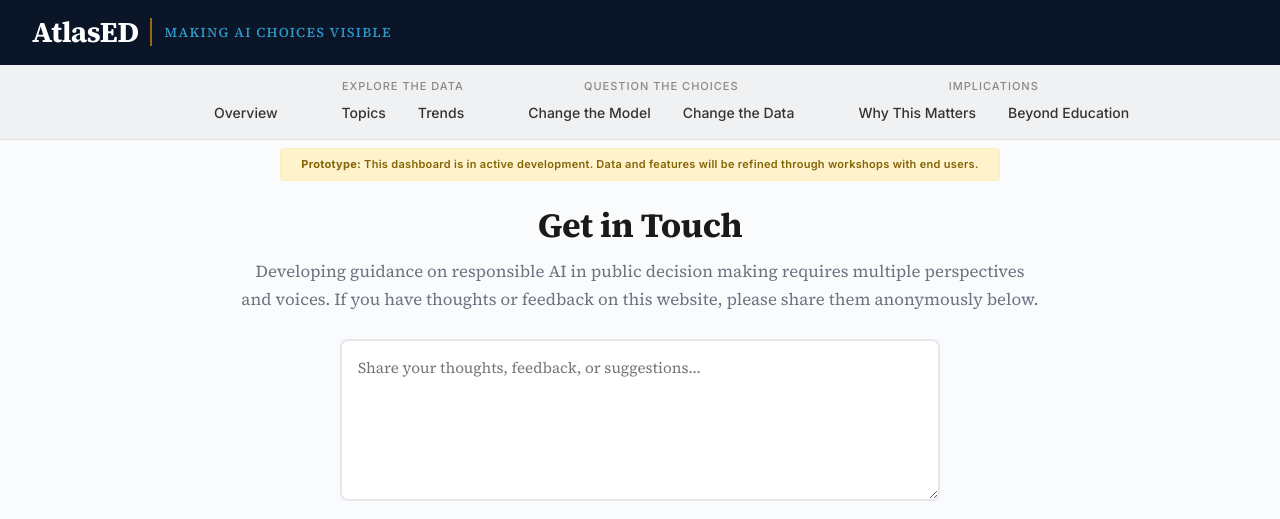
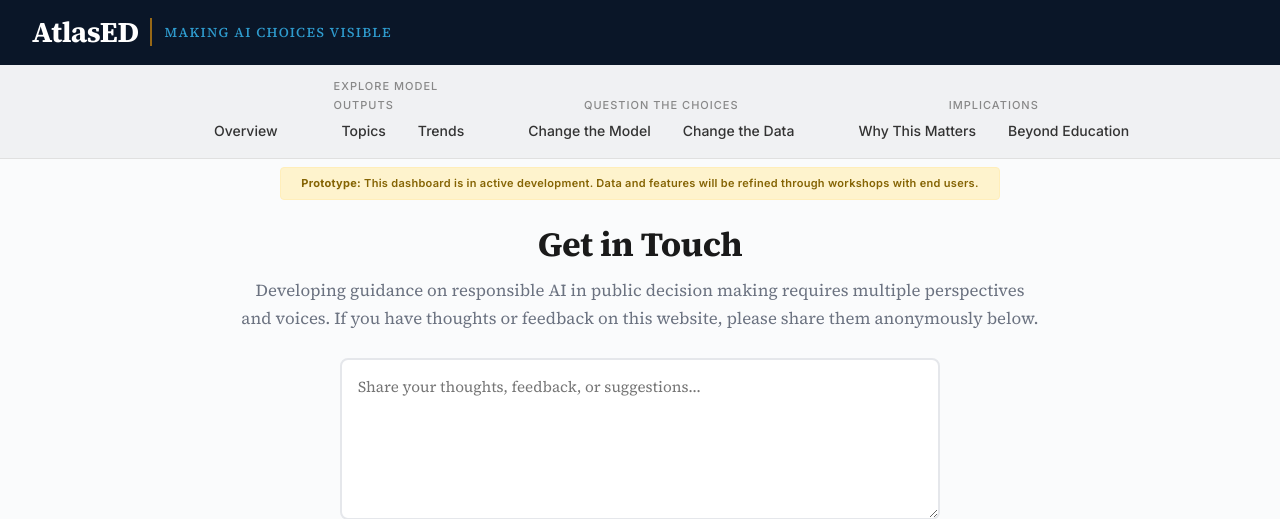
Before and after one commit to Yorkel/atlas-ed-tool, a FastAPI app: page /contact in a window 1280 px wide. Shown: the top 519 px of the page. Run offline with FastAPI, Linux system fonts and the light colour scheme.

Commit message:
base.html

```diff
--- a/templates/base.html
+++ b/templates/base.html
@@ -42,7 +42,7 @@
                 </div>
             </div>
             <div class="nav-column">
-                <span class="group-title">Explore the Data</span>
+                <span class="group-title">Explore Model Outputs</span>
                 <div class="link-row">
                     <a href="/topics" class="{% if active == 'topics' %}active{% endif %}">Topics</a>
                     <a href="/trends" class="{% if active == 'trends' %}active{% endif %}">Trends</a>
@@ -79,7 +79,7 @@
 <!-- Footer -->
 <footer class="site-footer">
     This project is a collaboration between UCL Institute of Education and UCL Public Policy, with funding from UCL Grand Challenges. Ethical approval was granted by the IOE Research Ethics Committee.
-    <br><a href="/contact" style="color:var(--ocean);text-decoration:none;font-style:normal;font-weight:600;">Get in Touch</a>
+
 </footer>
 
 <script>
```
